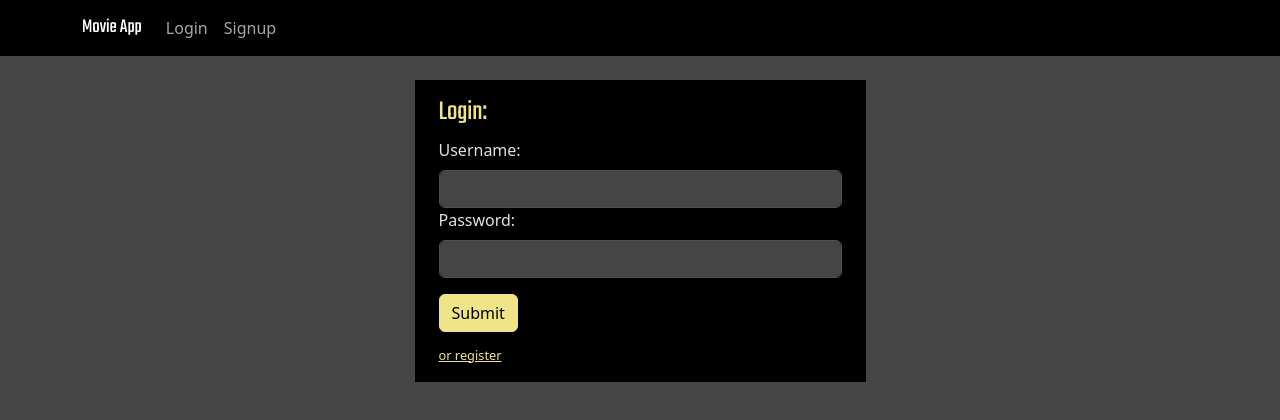
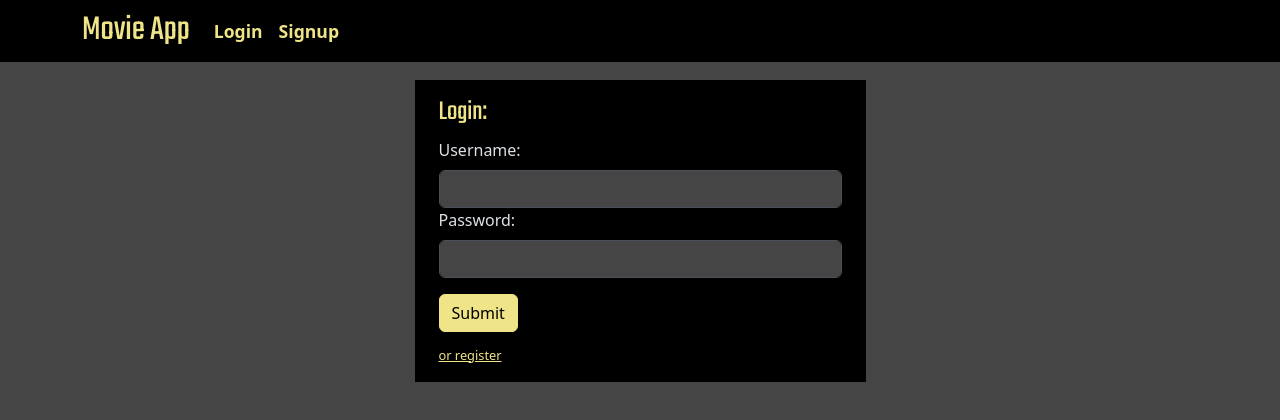
Before and after one commit to Guenzler/myFlix-client, a React (Vite) app: page /login in a window 1280 px wide. Shown: the top 420 px of the page. Built offline with nearby package versions, Linux system fonts and the light colour scheme.

Commit message:
small changes in styling

```diff
--- a/src/components/movie-card/movie-card.jsx
+++ b/src/components/movie-card/movie-card.jsx
@@ -97,7 +97,7 @@ export const MovieCard = ({ movie, updateUser }) => {
     <Card className="h-100 custom-card">
       <Card.Img variant="top" src={movie.imagePath} className="image-style" />
       <Card.Body>
-        <Card.Title>{movie.title}</Card.Title>
+        <Card.Title><span className="moviecardtitle">{movie.title}</span></Card.Title>
         <Card.Text>Director {movie.director.name}</Card.Text>
         <Link to={`/movies/${encodeURIComponent(movie.id)}`}>
           <Button variant="info">Open</Button>
--- a/src/components/movie-card/styles.scss
+++ b/src/components/movie-card/styles.scss
@@ -14,6 +14,6 @@
     border: 1px solid var(--highlight-color);
 }
 
-.card-title {
+.moviecardtitle {
     font-size: 2rem;
 }
--- a/src/components/navigation-bar/nav-styles.scss
+++ b/src/components/navigation-bar/nav-styles.scss
@@ -2,7 +2,7 @@
     background-color: #000000;
 }
 
-.navbar-brand {
+.app-icon {
     font-family: 'Teko', sans-serif;
     font-weight: 400;
     color: var(--highlight-color);
@@ -10,7 +10,7 @@
     line-height: 1.0;
 }
 
-.nav-link {
+.navigation {
     color: var(--highlight-color);
     font-weight: bold;
     font-size: 1.1rem;
--- a/src/components/navigation-bar/navigation-bar.jsx
+++ b/src/components/navigation-bar/navigation-bar.jsx
@@ -36,7 +36,7 @@ export const NavigationBar = ({ user, onLoggedOut, onSearch }) => {
     <Navbar expand="lg" className="nav-colors" fixed="top">
       <Container>
         <Navbar.Brand as={Link} to="/">
-          Movie App
+          <span className="app-icon">Movie App</span>
         </Navbar.Brand>
         <Navbar.Toggle aria-controls="basic-navbar-nav" />
         <Navbar.Collapse id="basic-navbar-nav">
@@ -44,22 +44,24 @@ export const NavigationBar = ({ user, onLoggedOut, onSearch }) => {
             {!user && (
               <>
                 <Nav.Link as={Link} to="/login">
-                  Login
+                  <span className="navigation">Login</span>
                 </Nav.Link>
                 <Nav.Link as={Link} to="/signup">
-                  Signup
+                  <span className="navigation">Signup</span>
                 </Nav.Link>
               </>
             )}
             {user && (
               <>
                 <Nav.Link as={Link} to="/" onClick={resetSearchTerm}>
-                  Movies
+                  <span className="navigation">Movies</span>
                 </Nav.Link>
                 <Nav.Link as={Link} to="/profile" onClick={resetSearchTerm}>
-                  Profile
+                  <span className="navigation">Profile</span>
                 </Nav.Link>
-                <Nav.Link onClick={onLoggedOut}>Logout</Nav.Link>
+                <Nav.Link onClick={onLoggedOut}>
+                  <span className="navigation">Logout</span>
+                </Nav.Link>
 
               </>
             )}
```
Also changed, not shown: 4 other files (tests, documents, lock files or other folders).
